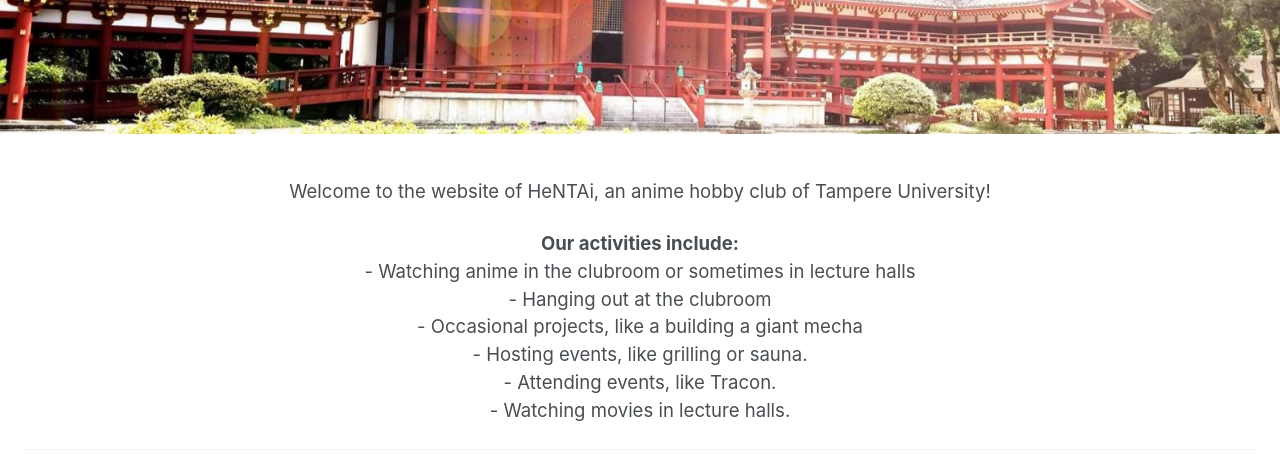
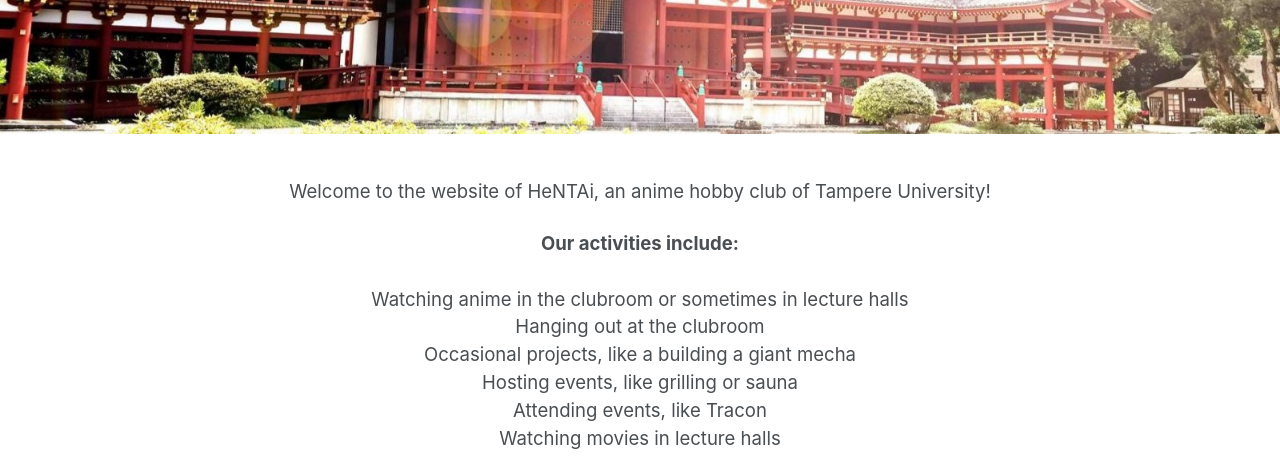
Before and after one commit to HNTA-Club/website, a Jekyll site: the page built from index.html, in a window 1280 px wide and 1400 px high, scrolled down 324 px, cut to the strip 0-474 px from the top of the window. Built offline with Jekyll 4.4.1, drawn with Linux system fonts in a browser that asks for light colours; cached includes are drawn as plain includes; nearby versions of some CDN libraries; some of the changed text lies outside the part shown.

Commit message:
Fine tunings

```diff
--- a/index.html
+++ b/index.html
@@ -5,13 +5,13 @@ header:
   image: /assets/images/main_splash2.jpg
 intro:
   - excerpt: Welcome to the website of HeNTAi, an anime hobby club of Tampere University!
-  - excerpt: '**Our activities include:** <br />
-    - Watching anime in the clubroom or sometimes in lecture halls <br />
-    - Hanging out at the clubroom <br />
-    - Occasional projects, like a building a giant mecha <br />
-    - Hosting events, like grilling or sauna. <br />
-    - Attending events, like Tracon. <br />
-    - Watching movies in lecture halls.'
+  - excerpt: '**Our activities include:** <br /> <br />
+    Watching anime in the clubroom or sometimes in lecture halls <br />
+    Hanging out at the clubroom <br />
+    Occasional projects, like a building a giant mecha <br />
+    Hosting events, like grilling or sauna <br />
+    Attending events, like Tracon <br />
+    Watching movies in lecture halls'
 
 feature_row:
   - image_path: /assets/images/animeclub.jpg
```
Also changed, not shown: other parts of index.html (+6 -5 lines).
